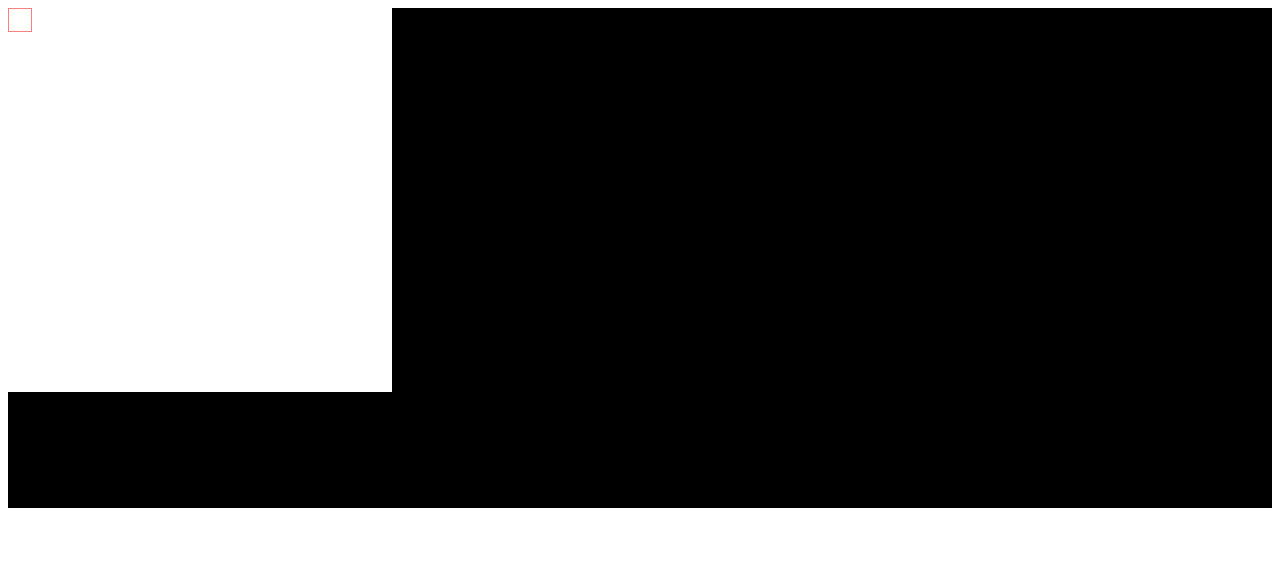
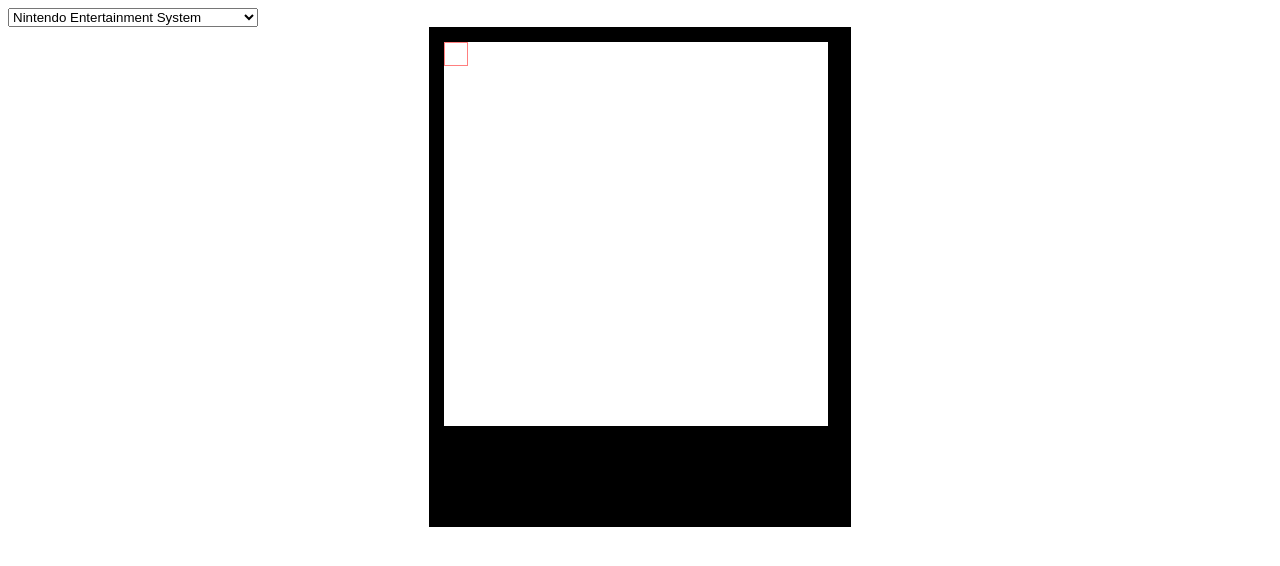
Before and after one commit to seg-assembly/retro_gfx_studio, a plain HTML site: page index.html in a window 1280 px wide. Drawn offline with Linux system fonts and the light colour scheme.

Commit message:
Trifold UI Setup

```diff
--- a/index.html
+++ b/index.html
@@ -6,13 +6,23 @@
 </head>
 
 <body>
+  <div id="control-head">
+    <select name="target-console" id="target-console-select">
+      <option value="NES">Nintendo Entertainment System</option>
+      <option value="Game Boy">Nintendo Gameboy</option>
+      <option value="SNES">Super Nintendo Entertainment System</option>
+      <option value="NES">Nintendo Game Boy Color</option>
+    </select>
+  </div>
   <div id="trifold-holder">
+    <div id="color-section"></div>
     <div id="art-section">
       <div id="canvas-holder" class="lr-centered">
         <canvas id="pixel-canvas" class="lr-centered"> </canvas>
         <div id="pixel-guide"></div>
       </div>
     </div>
+    <div id="tileset-section"></div>
   </div>
 </body>
 
--- a/scripts/pixle_guide_scripts.js
+++ b/scripts/pixle_guide_scripts.js
@@ -20,8 +20,8 @@ canvas_holder.addEventListener("mouseleave", e => {
 });
 
 canvas_holder.addEventListener("mousemove", e => {
-    mouseX = e.clientX - 10;
-    mouseY = e.clientY - 10;
+    mouseX = e.clientX - pixel_canvas.getBoundingClientRect().left;
+    mouseY = e.clientY - pixel_canvas.getBoundingClientRect().top;
 
     holdX = mouseX / pixelSizeSkew;
     holdY = mouseY / pixelSizeSkew;
--- a/styles.css
+++ b/styles.css
@@ -9,7 +9,9 @@ body {
   height: max-content;
 }
 
-/*Class Styles*/
+/*
+  Class Styles
+*/
 
 .lr-centered {
   margin-left: auto;
@@ -17,23 +19,37 @@ body {
   display: block;
 }
 
-/*ID Styles*/
+/*
+  ID Styles
+*/
+
+#trifold-holder {
+  display: flex;
+  flex-direction: row;
+}
+
+#color-section {
+  flex: 1;
+}
 
 #art-section {
   /* background-image: url(Transparency500.png); */
   background-color: black;
   background-repeat: repeat;
   height: 500px;
+  position: relative;
+  flex: 1;
 }
 
 #canvas-holder {
-  /*Border Styles*/
-
+  /*Location Styles*/
+  position: absolute;
+  top: 15px;
+  left: 15px;
 
   /*Size Styles*/
   width: calc(var(--pixel-size-skew) * var(--pixel-art-width));
   height: calc(var(--pixel-size-skew) * var(--pixel-art-height));
-  position: fixed;
 }
 
 #pixel-canvas {
@@ -48,5 +64,9 @@ body {
   top: 0;
   width: var(--pixel-guide-size);
   height: var(--pixel-guide-size);
-  border: 1px solid rgba(255, 0, 0, .5);
+  border: 1px solid rgba(255, 0, 0, 0.5);
 }
+
+#tileset-section {
+  flex: 1;
+}
```
